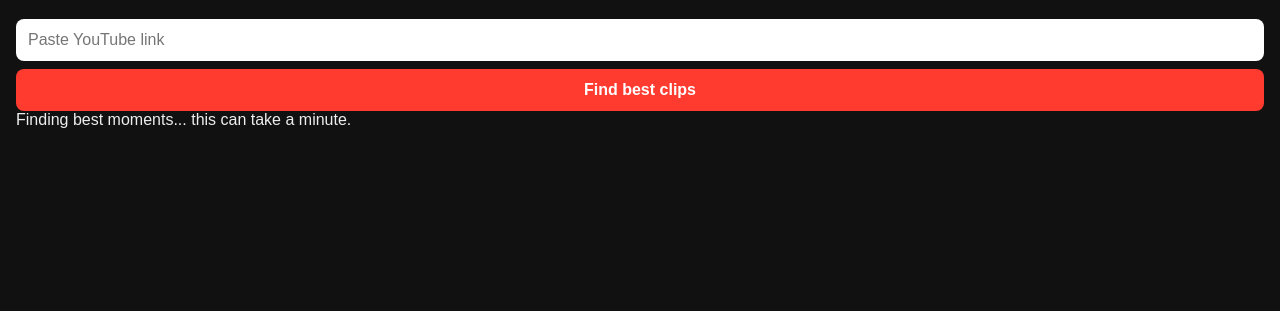
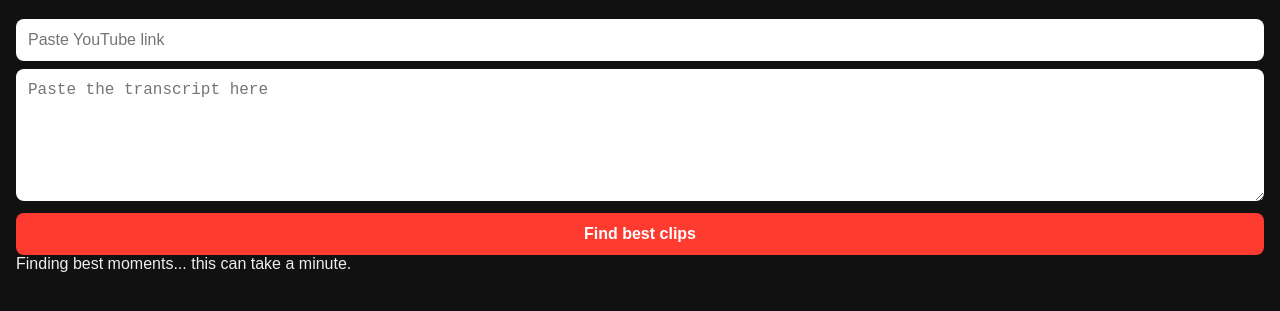
Before and after one commit to harishs4554n-star/Short-clipper, a plain HTML site: page static/index.html in a window 1280 px wide. Both pictures are taken after a click on the button "Find best clips". Shown: the part 55-366 px from the top of the page. Drawn offline with Linux system fonts and the light colour scheme; no server answers.

Commit message:
Update index.html

```diff
--- a/static/index.html
+++ b/static/index.html
@@ -7,7 +7,7 @@
 <style>
   body { font-family: sans-serif; margin: 0; padding: 16px; background: #111; color: #eee; }
   h1 { font-size: 20px; }
-  input, button { width: 100%; box-sizing: border-box; padding: 12px; font-size: 16px; margin-top: 8px; border-radius: 8px; border: none; }
+  input, textarea, button { width: 100%; box-sizing: border-box; padding: 12px; font-size: 16px; margin-top: 8px; border-radius: 8px; border: none; }
   button { background: #ff3b30; color: white; font-weight: bold; }
   .card { background: #222; padding: 12px; border-radius: 10px; margin-top: 14px; }
   .row { display: flex; gap: 8px; }
@@ -20,6 +20,7 @@
 <body>
 <h1>Shorts Clipper</h1>
 <input id="url" placeholder="Paste YouTube link">
+<textarea id="tr" rows="6" placeholder="Paste the transcript here"></textarea>
 <button onclick="analyze()">Find best clips</button>
 <div id="msg"></div>
 <div id="list"></div>
@@ -35,7 +36,8 @@ async function analyze() {
   msg.textContent = "Finding best moments... this can take a minute.";
   const r = await fetch("/api/analyze", { method: "POST",
     headers: {"Content-Type": "application/json"},
-    body: JSON.stringify({ url: document.getElementById("url").value }) });
+    body: JSON.stringify({ url: document.getElementById("url").value,
+                           transcript: document.getElementById("tr").value }) });
   const d = await r.json();
   if (d.error) { msg.textContent = d.error; return; }
   VID = d.video_id;
```
